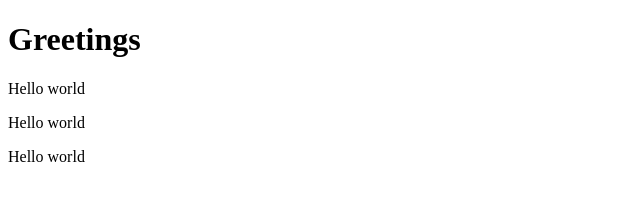
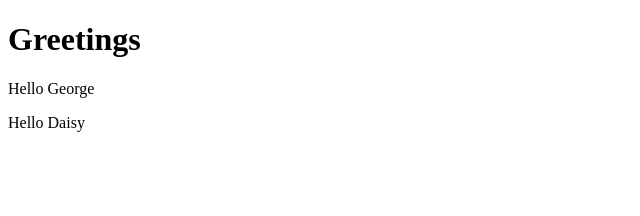
Before and after one commit to anttiharju/fullstackopen, a React (Vite) app in the folder part1/: page / in a window 1280 px wide. Shown: the top 216 px of the page, without its empty margins (0-640 px from the left). Built offline with nearby package versions, Linux system fonts and the light colour scheme.

Commit message:
Use props

```diff
--- a/part1/src/App.jsx
+++ b/part1/src/App.jsx
@@ -1,7 +1,7 @@
-const Hello = () => {
+const Hello = (props) => {
   return (
     <div>
-      <p>Hello world</p>
+      <p>Hello {props.name}</p>
     </div>
   )
 }
@@ -10,9 +10,8 @@
   return (
     <div>
       <h1>Greetings</h1>
-      <Hello />
-      <Hello />
-      <Hello />
+      <Hello name='George' />
+      <Hello name='Daisy' />
     </div>
   )
 }
```
